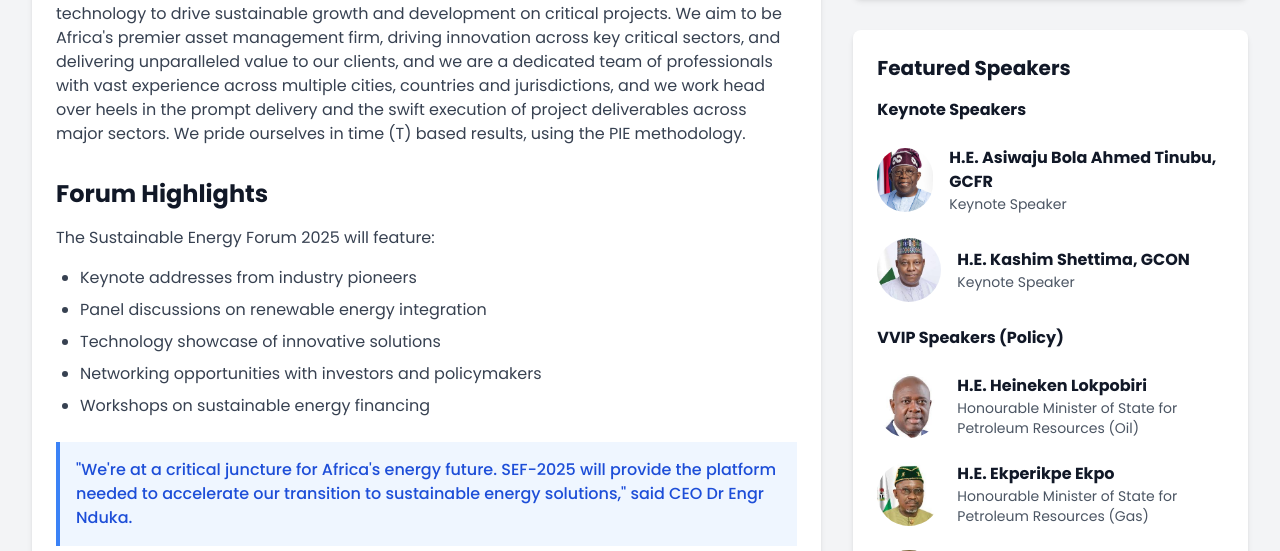
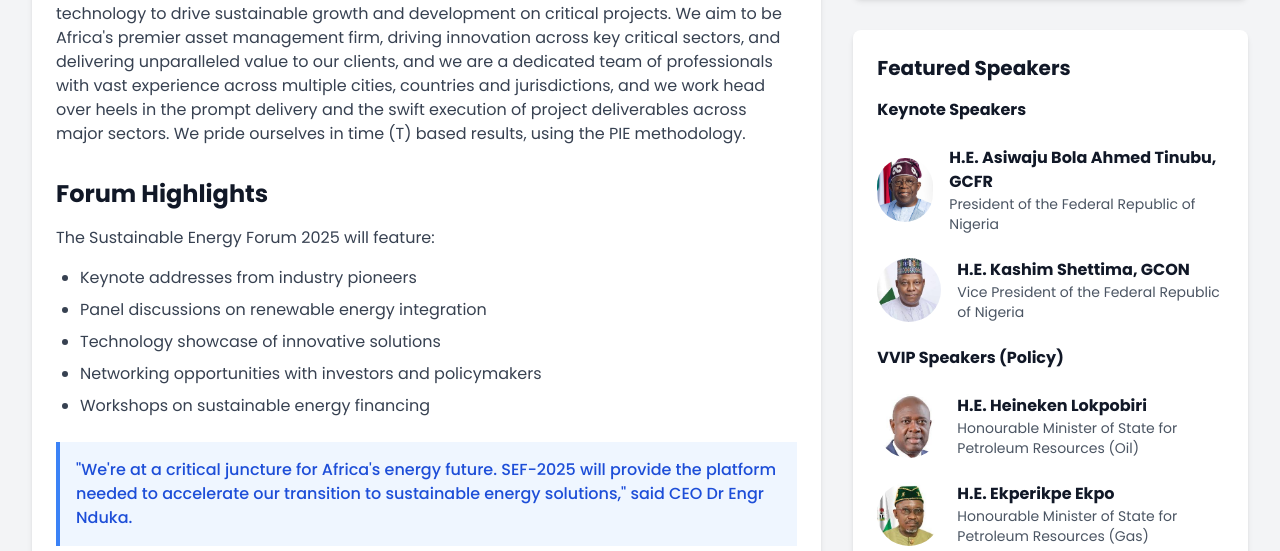
Before and after one commit to IbroDante/reginfo, a Flask app: page / in a window 1280 px wide. Shown: the part 2016-2567 px from the top of the page. Run offline with Flask 3, Linux system fonts and the light colour scheme; some libraries are stand-ins or nearby versions.

Commit message:
updates on index

```diff
--- a/templates/index.html
+++ b/templates/index.html
@@ -635,14 +635,14 @@
                             <img class="w-16 h-16 rounded-full object-cover mr-4" src="static/images/pres.jpeg" alt="H.E. Asiwaju Bola Ahmed Tinubu, GCFR" loading="lazy">
                             <div>
                                 <h4 class="font-bold text-gray-900">H.E. Asiwaju Bola Ahmed Tinubu, GCFR</h4>
-                                <p class="text-gray-600 text-sm">Keynote Speaker</p>
+                                <p class="text-gray-600 text-sm">President of the Federal Republic of Nigeria</p>
                             </div>
                         </div>
                         <div class="flex items-center">
                             <img class="w-16 h-16 rounded-full object-cover mr-4" src="static/images/shet.jpeg" alt="H.E. Kashim Shettima, GCON" loading="lazy">
                             <div>
                                 <h4 class="font-bold text-gray-900">H.E. Kashim Shettima, GCON</h4>
-                                <p class="text-gray-600 text-sm">Keynote Speaker</p>
+                                <p class="text-gray-600 text-sm">Vice President of the Federal Republic of Nigeria</p>
                             </div>
                         </div>
 
```
